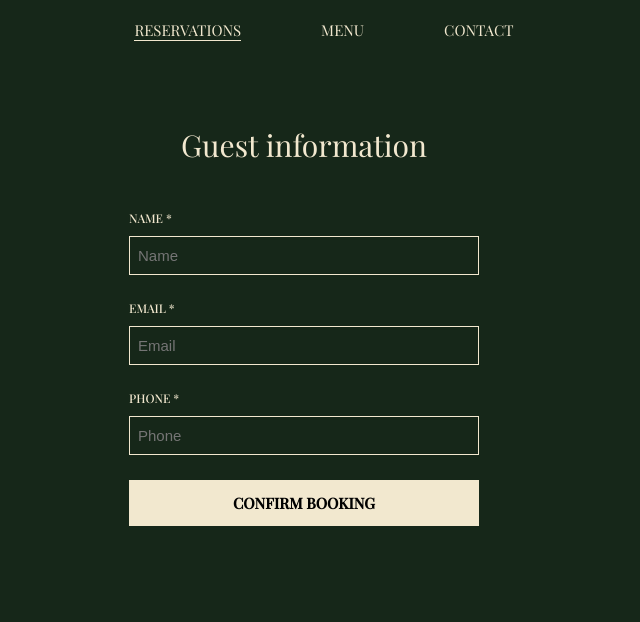
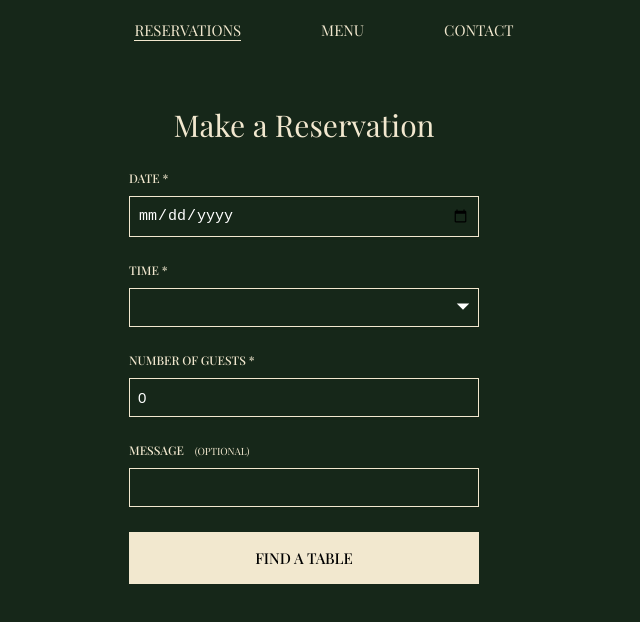
Before and after one commit to malin-nilsson/RestaurantBookingApp, a React (Create React App) app in the folder frontend/: page /reservations in a window 1280 px wide. Shown: the top 622 px of the page, without its empty margins (336-976 px from the left). Built offline with nearby package versions, Linux system fonts and the light colour scheme; a web font is replaced by a local one.

Commit message:
Get input from booking form, toggle guest form

```diff
--- a/frontend/src/components/pages/Reservations.tsx
+++ b/frontend/src/components/pages/Reservations.tsx
@@ -1,20 +1,55 @@
 import { FormEvent, useState } from 'react'
+// REACT ROUTER //
+import { Link } from 'react-router-dom'
+// SERVICES //
 import { saveGuest } from '../../services/saveGuest'
+import { limitPastDates } from '../../services/limitDate'
+// MODELS//
 import { IGuest } from '../../models/IGuest'
+// STYLED COMPONENTS //
 import { StyledForm } from '../styled-components/Form/StyledForm'
 import { StyledFlexDiv } from '../styled-components/Wrappers/StyledFlex'
-import { StyledMediumHeading } from '../styled-components/Headings/Headings'
+import {
+  StyledMediumHeading,
+  StyledSmallHeading,
+} from '../styled-components/Headings/Headings'
 import { StyledButton } from '../styled-components/Button/StyledButton'
 
 export default function Book() {
+  const [date, setDate] = useState('')
+  const [time, setTime] = useState('')
+  const [amount, setAmount] = useState(0)
+  const [message, setMessage] = useState('')
   const [name, setName] = useState('')
   const [email, setEmail] = useState('')
   const [phone, setPhone] = useState('')
   const [error, setError] = useState(false)
-  const [form, setForm] = useState(true)
+  const [guestForm, setGuestForm] = useState(false)
+  const [bookingForm, setBookingForm] = useState(true)
   const [confirmation, setConfirmation] = useState(false)
 
-  const saveNewGuest = async (e: FormEvent<HTMLFormElement>) => {
+  const checkAvailability = (e: FormEvent<HTMLFormElement>) => {
+    e.preventDefault()
+
+    if (date || time || amount) {
+      const newBookingRequest = {
+        date: date,
+        time: time,
+        amount: amount,
+      }
+      setError(false)
+      setDate('')
+      setTime('')
+      setAmount(0)
+      setBookingForm(false)
+      setGuestForm(true)
+      console.log(newBookingRequest)
+    } else {
+      setError(true)
+    }
+  }
+
+  const saveNewGuest = (e: FormEvent<HTMLFormElement>) => {
     e.preventDefault()
 
     if (name || email || phone) {
@@ -29,7 +64,7 @@ export default function Book() {
       setEmail('')
       setPhone('')
       setConfirmation(true)
-      setForm(false)
+      setGuestForm(false)
     } else {
       setError(true)
     }
@@ -38,8 +73,64 @@ export default function Book() {
   return (
     <div>
       <StyledFlexDiv>
+        {bookingForm && (
+          <>
+            <StyledMediumHeading>Make a Reservation</StyledMediumHeading>
+            <StyledForm onSubmit={checkAvailability}>
+              <div className="form-field">
+                <label>Date *</label>
+                <input
+                  type="date"
+                  min={limitPastDates()}
+                  onChange={(e) => setDate(e.target.value)}
+                  placeholder="Date"
+                  value={date}
+                />
+              </div>
+
+              <div className="form-field">
+                <label>Time *</label>
+                <select
+                  onChange={(e) => setTime(e.target.value)}
+                  placeholder="Time"
+                  value={time}
+                >
+                  <option defaultValue={''}></option>
+                  <option value="18">18:00 PM</option>
+                  <option value="21">21:00 PM</option>
+                </select>
+              </div>
+
+              <div className="form-field">
+                <label>Number of Guests *</label>
+                <input
+                  type="number"
+                  onChange={(e) => setAmount(+e.target.value)}
+                  value={amount}
+                />
+              </div>
+
+              <div className="form-field">
+                <label>
+                  Message <span className="optional">(optional)</span>
+                </label>
+                <input
+                  type="text"
+                  onChange={(e) => setMessage(e.target.value)}
+                  value={message}
+                />
+              </div>
+              <StyledButton>Find a table</StyledButton>
+              {error && (
+                <div className="error">Please fill out missing fields.</div>
+              )}
+            </StyledForm>
+          </>
+        )}
+
+        {guestForm && (
+          <>
             <StyledMediumHeading>Guest information</StyledMediumHeading>
-        {form && (
             <StyledForm onSubmit={saveNewGuest}>
               <div className="form-field">
                 <label>Name *</label>
@@ -71,16 +162,24 @@ export default function Book() {
                 />
               </div>
               <StyledButton>Confirm booking</StyledButton>
-
-            {error && <div>All fields must be filled out.</div>}
+              {error && (
+                <div className="error">All fields must be filled out.</div>
+              )}
             </StyledForm>
+          </>
         )}
       </StyledFlexDiv>
 
       {confirmation && (
-        <div>
-          <h3> Your reservation is confirmed.</h3>
-        </div>
+        <StyledFlexDiv padding="50px 0px">
+          <StyledSmallHeading>Thank you.</StyledSmallHeading>
+          <StyledSmallHeading>
+            Your reservation is confirmed.
+          </StyledSmallHeading>
+          <StyledButton margin="40px 0px">
+            <Link to="/">Back home</Link>
+          </StyledButton>
+        </StyledFlexDiv>
       )}
     </div>
   )
--- a/frontend/src/components/styled-components/Button/StyledButton.tsx
+++ b/frontend/src/components/styled-components/Button/StyledButton.tsx
@@ -1,18 +1,27 @@
 import styled from 'styled-components'
 
+interface IButtonProps {
+  margin?: string
+}
+
 export const StyledButton = styled.button`
+  margin: ${(props: IButtonProps) => props.margin || '10px 0px'};
   background-color: var(--beige);
   border: none;
-  padding: 13px;
-  font-weight: 600;
+  padding: 16px;
+  font-weight: 500;
   text-transform: uppercase;
   font-family: var(--headingfont);
   font-size: 1.5rem;
   cursor: pointer;
-  margin: 10px 0px;
   transition: background-color 0.3s ease-in-out;
 
   &:hover {
     background-color: #f6dea6;
   }
+
+  a {
+    color: var(--green);
+    text-decoration: none;
+  }
 `
--- a/frontend/src/components/styled-components/Form/StyledForm.tsx
+++ b/frontend/src/components/styled-components/Form/StyledForm.tsx
@@ -48,4 +48,14 @@ export const StyledForm = styled.form`
     background-position-x: 100%;
     background-position-y: 2px;
   }
+
+  .optional {
+    margin: 0px 8px;
+    font-weight: 100;
+    font-size: 1rem;
+  }
+
+  .error {
+    font-size: 1.2rem;
+  }
 `
--- a/frontend/src/components/styled-components/Headings/Headings.tsx
+++ b/frontend/src/components/styled-components/Headings/Headings.tsx
@@ -1,7 +1,18 @@
 import styled from 'styled-components'
 
 export const StyledMediumHeading = styled.h2`
+  text-align: center;
   font-size: 3rem;
   font-weight: 100;
   font-family: var(--headingfont);
+  padding: 0px;
+  margin: 5px;
 `
+export const StyledSmallHeading = styled.h3`
+  text-align: center;
+  font-size: 2.4rem;
+  font-weight: 100;
+  font-family: var(--headingfont);
+  padding: 0px;
+  margin: 0px;
+`
```
Also changed, not shown: 1 other file (tests, documents, lock files or other folders). Lines whose indentation alone changed are shown as unchanged.
